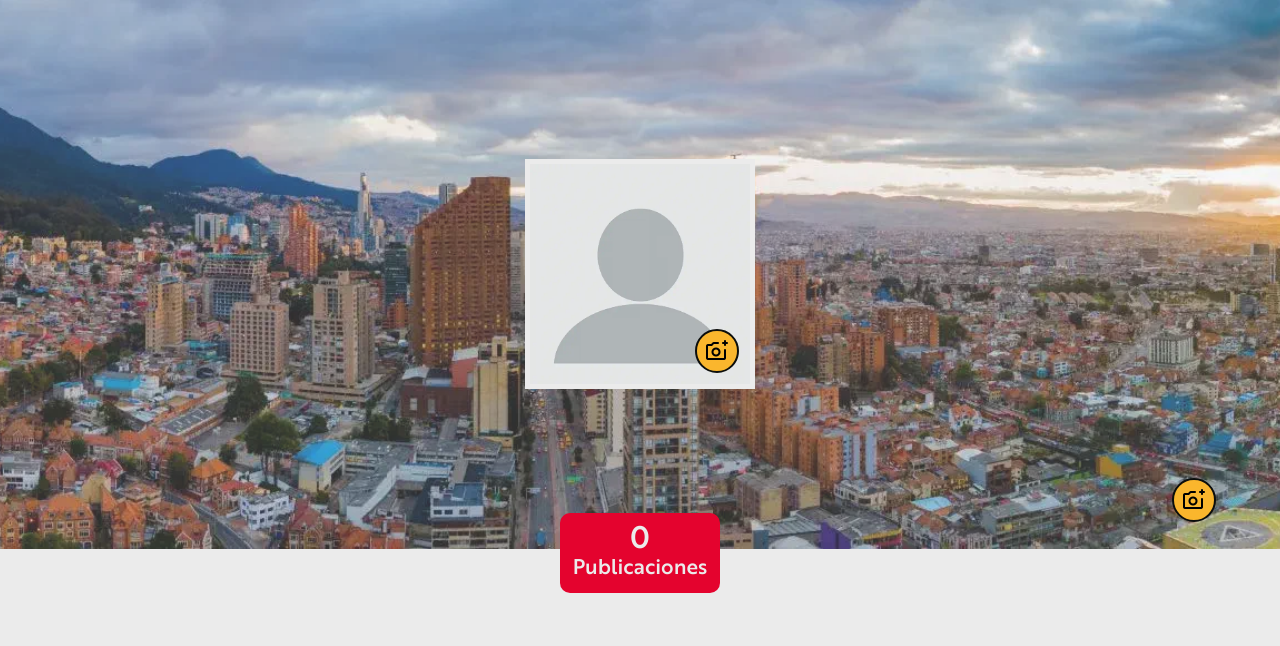
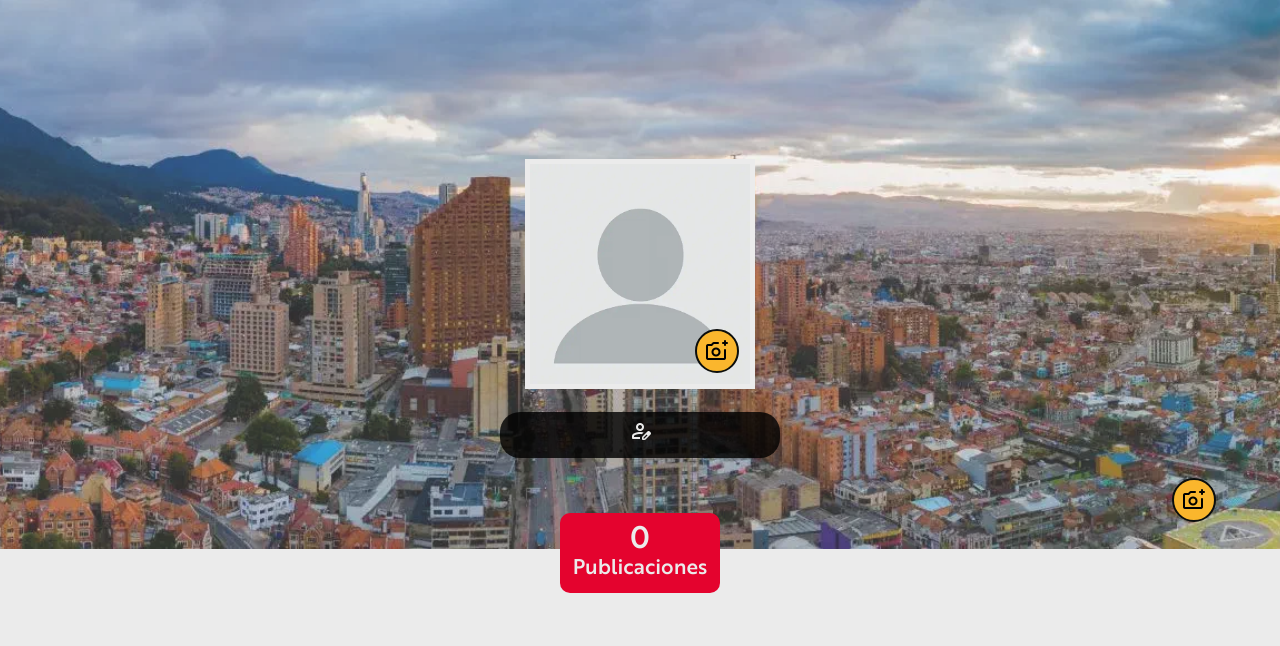
Before and after one commit to J-D-O-S/JetBoom-backend, a Django app: page /usuarios/perfil/imagen_perfil/ in a window 1280 px wide. Shown: the part 147-793 px from the top of the page. Run offline with Django 5.2, Linux system fonts and the light colour scheme; the visitor is signed in with stand-in values (Sample User, id 1); data that the repository does not hold is empty.

Commit message:
se agrega el boton que Redirecciona a la vista de actualizar datos

```diff
--- a/Usuarios/templates/perfil/perfil.html
+++ b/Usuarios/templates/perfil/perfil.html
@@ -43,7 +43,11 @@ Perfil | JetBooms
                 <img src="{% static 'img/default_perfil.webp' %}" alt="Imagen por defecto de Perfil" />
             {% endif %}
         </div>
-        <div class="nombreperfil">{{ user.nombre }} {{ user.apellido }}</div>
+        <div class="nombreperfil">{{ user.nombre }} {{ user.apellido }}
+            <a href="{% url "actualizar_datos" %}">
+            <span class="material-symbols-rounded">person_edit</span>
+            </a>
+        </div>
     </div>
 
     <div class="contenedorcuadradorojo">
```
